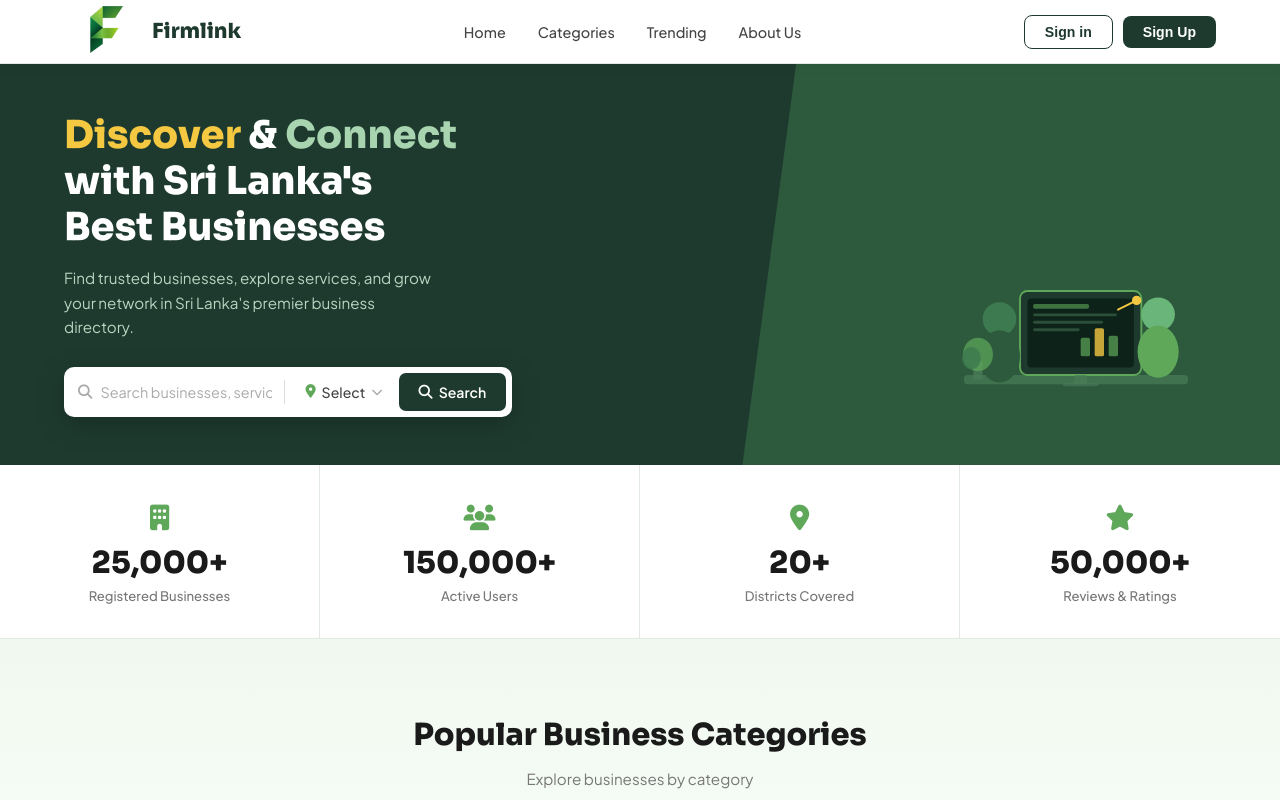
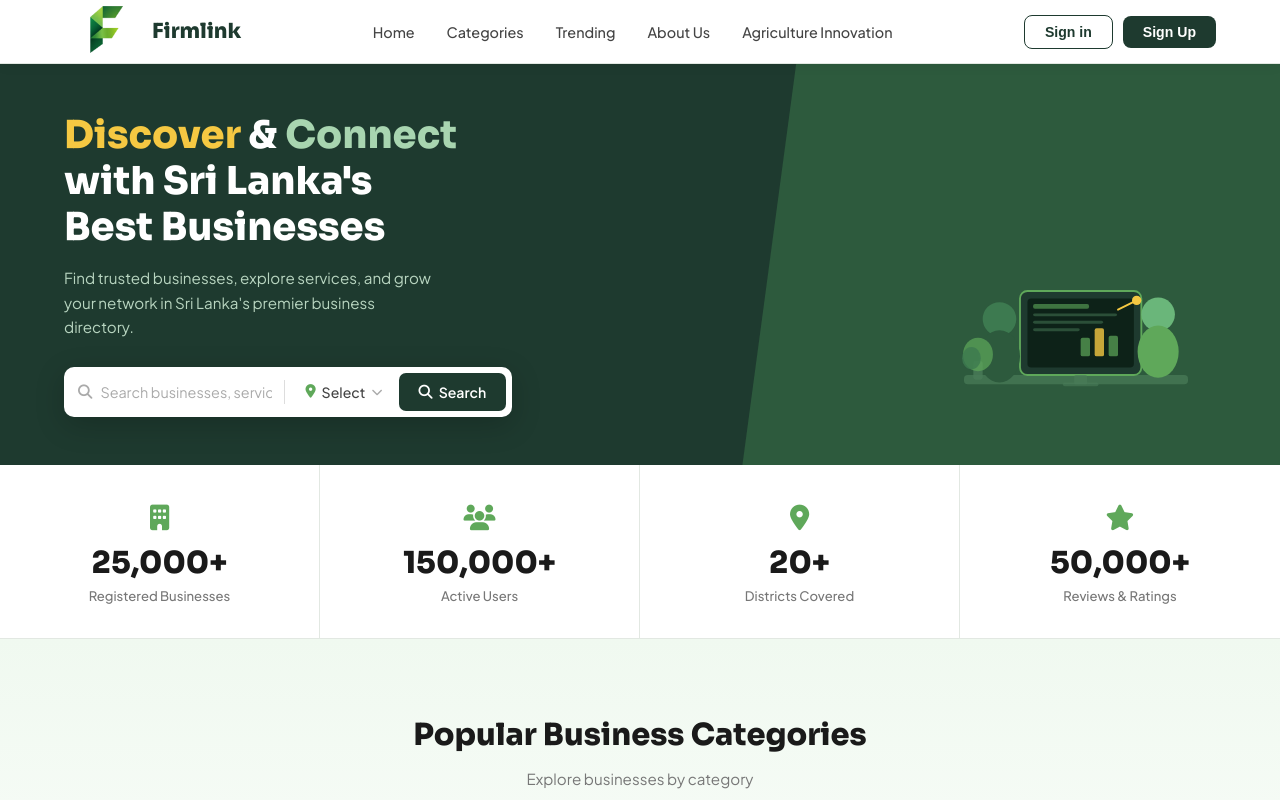
Before and after one commit to usamd/biznest.github.io, a plain HTML site: page landpage.html in a window 1280 px wide. Shown: the top 800 px of the page. Drawn offline with Linux system fonts and the light colour scheme.

Commit message:
Add link to Agriculture Innovation page in navigation

```diff
--- a/landpage.html
+++ b/landpage.html
@@ -898,6 +898,7 @@
     <li><a href="#">Categories</a></li>
     <li><a href="#">Trending</a></li>
     <li><a href="#">About Us</a></li>
+    <li><a href="agriculture-innovation.html">Agriculture Innovation</a></li>
   </ul>
   <div class="nav-actions">
        <a href="login.html"><button class="btn-outline">Sign in</button></a>
```
